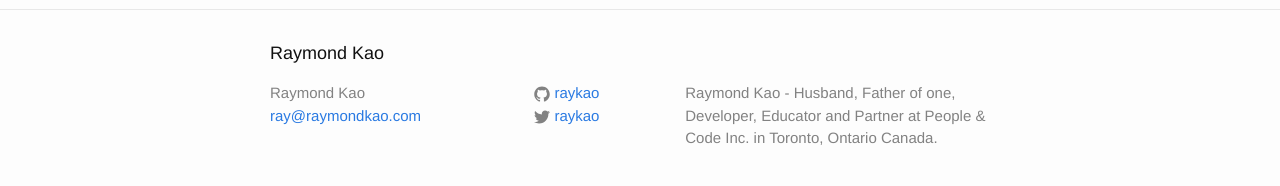
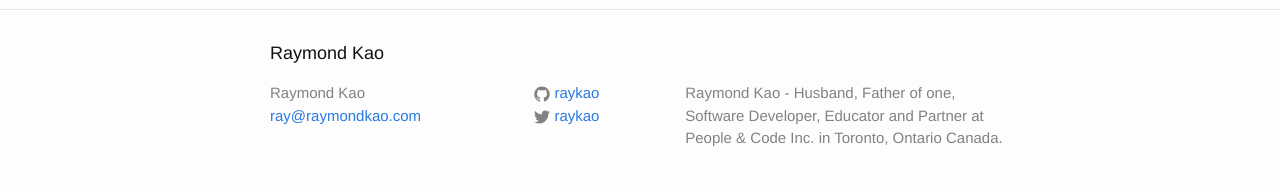
Before and after one commit to raykao/raykao.github.io, a Jekyll site: the page built from index.html, in a window 1280 px wide. Shown: the part 377-563 px from the top of the page. Built offline with Jekyll 4.4.1, drawn with Linux system fonts in a browser that asks for light colours.

Commit message:
updated description in config.yml

```diff
--- a/_config.yml
+++ b/_config.yml
@@ -1,7 +1,7 @@
 # Site settings
 title: Raymond Kao
 email: ray@raymondkao.com
-description: "Raymond Kao - Husband, Father of one, Developer, Educator and Partner at People & Code Inc. in Toronto, Ontario Canada."
+description: "Raymond Kao - Husband, Father of one, Software Developer, Educator and Partner at People & Code Inc. in Toronto, Ontario Canada."
 baseurl: "" # the subpath of your site, e.g. /blog/
 url: "http://www.raymondkao.com" # the base hostname & protocol for your site
 twitter_username: raykao
```
